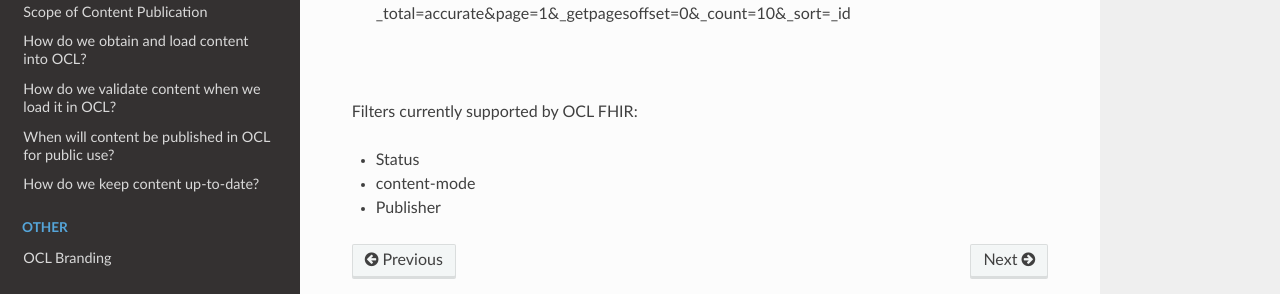
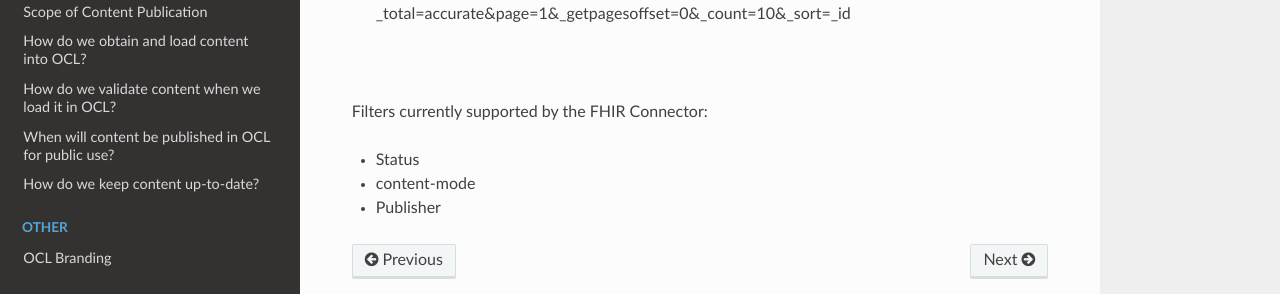
Before and after one commit to OpenConceptLab/ocl-docs, a Sphinx documentation site: the page built from docs/source/oclweb/FHIRconnectors.md, in a window 1280 px wide and 900 px high, scrolled down 1537 px. Shown: the part 491-785 px from the top of the window. Built offline with Sphinx 7.4.7 and the Read the Docs theme 2.0.0, drawn with Linux system fonts in a browser that asks for light colours.

Commit message:
Update FHIRconnectors.md

```diff
--- a/docs/source/oclweb/FHIRconnectors.md
+++ b/docs/source/oclweb/FHIRconnectors.md
@@ -45,7 +45,7 @@
 - **View all ConceptMaps from an organization:** https://fhir.staging.openconceptlab.org/orgs/PEPFAR/ConceptMap/?_total=accurate&page=1&_getpagesoffset=0&_count=10&_sort=_id
 
 ####
-Filters currently supported by OCL FHIR:
+Filters currently supported by the FHIR Connector:
  * Status
  * content-mode
  * Publisher
```
